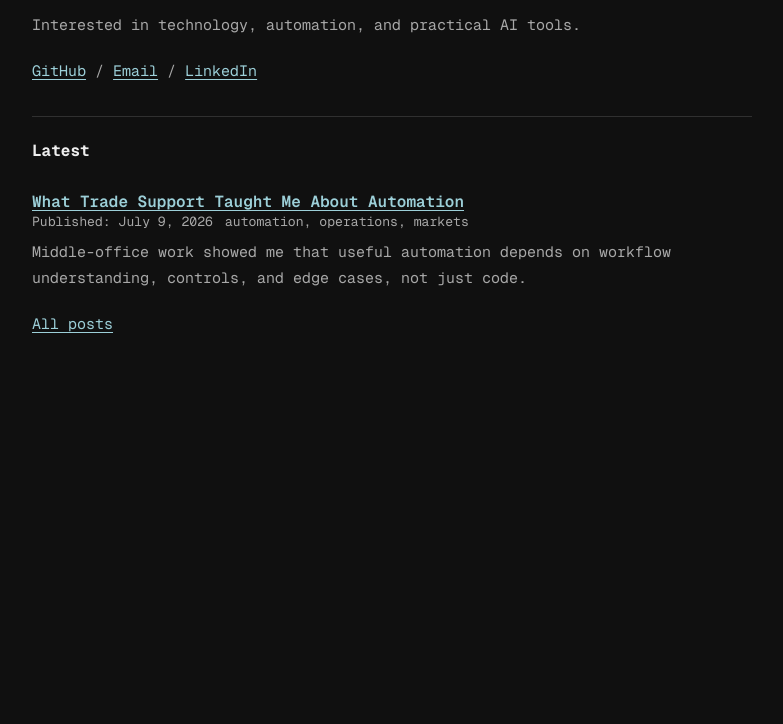
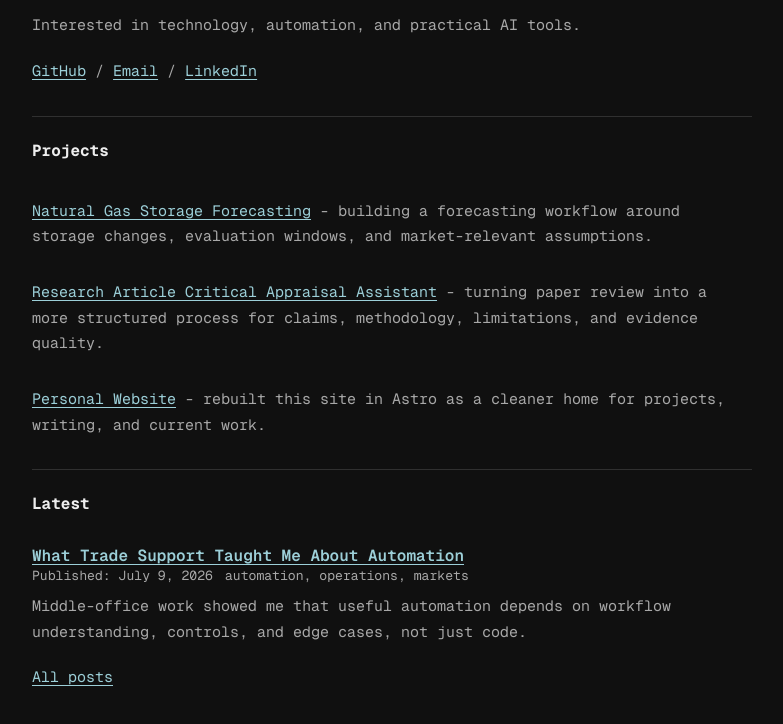
Before and after one commit to adirajesh1/adirajesh1.github.io, an Astro site: page / in a window 1280 px wide. Shown: the part 220-944 px from the top of the page, without its empty margins (248-1031 px from the left). Before the commit the page ends 800 px from the top, so only its background shows below. Built offline with nearby package versions, Linux system fonts and the light colour scheme; Astro itself is replaced by a stand-in of ours.

Commit message:
Highlight projects on homepage

```diff
--- a/src/pages/index.astro
+++ b/src/pages/index.astro
@@ -7,6 +7,24 @@ import { entrySlug } from "../lib/content";
 const blogPosts = (await getCollection("blog", ({ data }) => !data.draft))
   .sort((a, b) => b.data.date.valueOf() - a.data.date.valueOf())
   .slice(0, 8);
+
+const featuredProjects = [
+  {
+    title: "Natural Gas Storage Forecasting",
+    href: "https://github.com/adirajesh1",
+    note: "building a forecasting workflow around storage changes, evaluation windows, and market-relevant assumptions.",
+  },
+  {
+    title: "Research Article Critical Appraisal Assistant",
+    href: "https://github.com/adirajesh1",
+    note: "turning paper review into a more structured process for claims, methodology, limitations, and evidence quality.",
+  },
+  {
+    title: "Personal Website",
+    href: "https://github.com/adirajesh1/adirajesh1.github.io",
+    note: "rebuilt this site in Astro as a cleaner home for projects, writing, and current work.",
+  },
+];
 ---
 
 <SiteLayout description="Aditya Rajesh works on data, forecasting, markets, automation, and practical software tools.">
@@ -28,6 +46,19 @@ const blogPosts = (await getCollection("blog", ({ data }) => !data.draft))
   </section>
 
   <section class="section">
+    <h2>Projects</h2>
+    <div class="list">
+      {featuredProjects.map((project) => (
+        <article class="entry">
+          <p>
+            <a href={project.href}>{project.title}</a> - {project.note}
+          </p>
+        </article>
+      ))}
+    </div>
+  </section>
+
+  <section class="section">
     <h2>Latest</h2>
     <div class="post-list">
       {blogPosts.map((entry) => (
```
